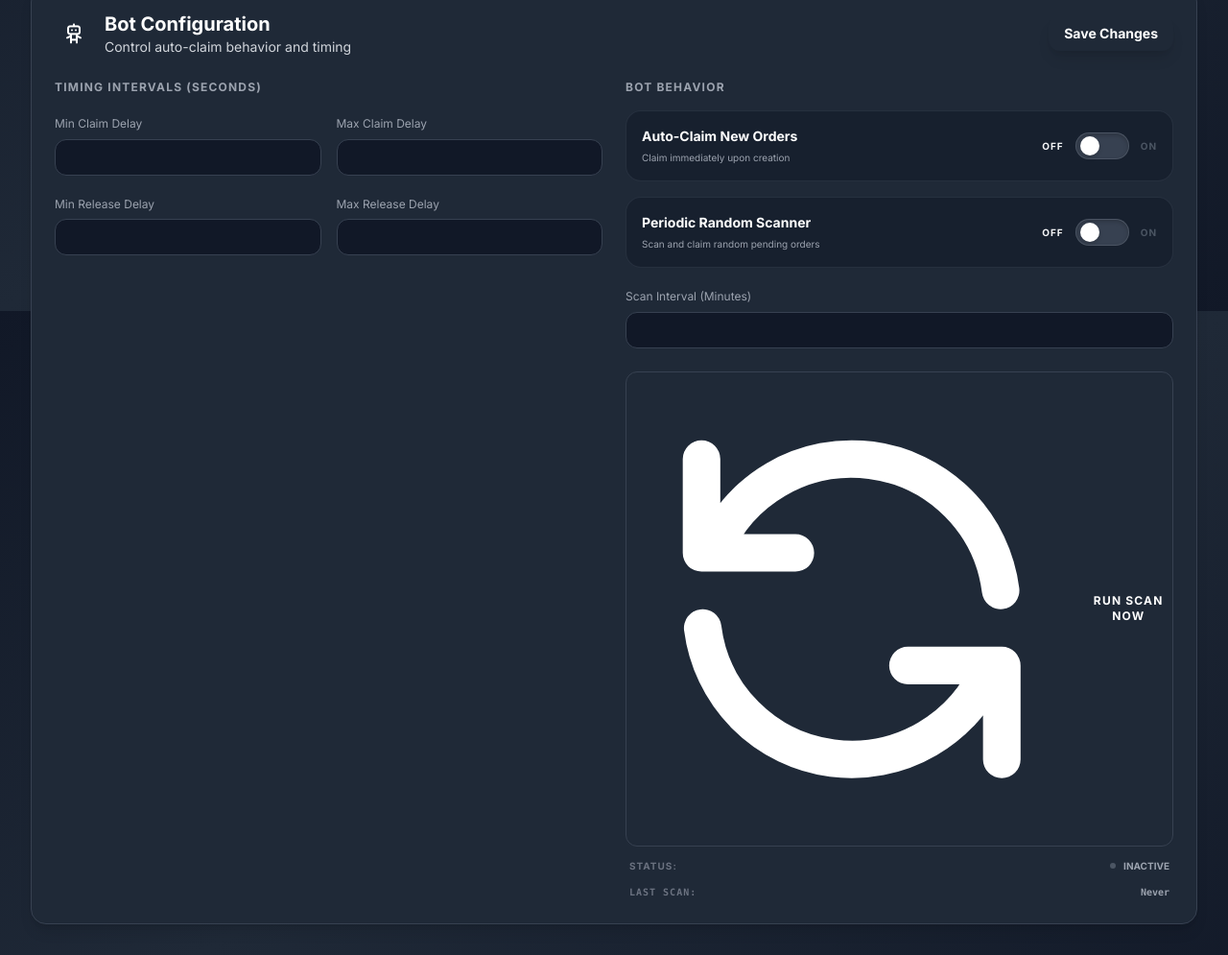
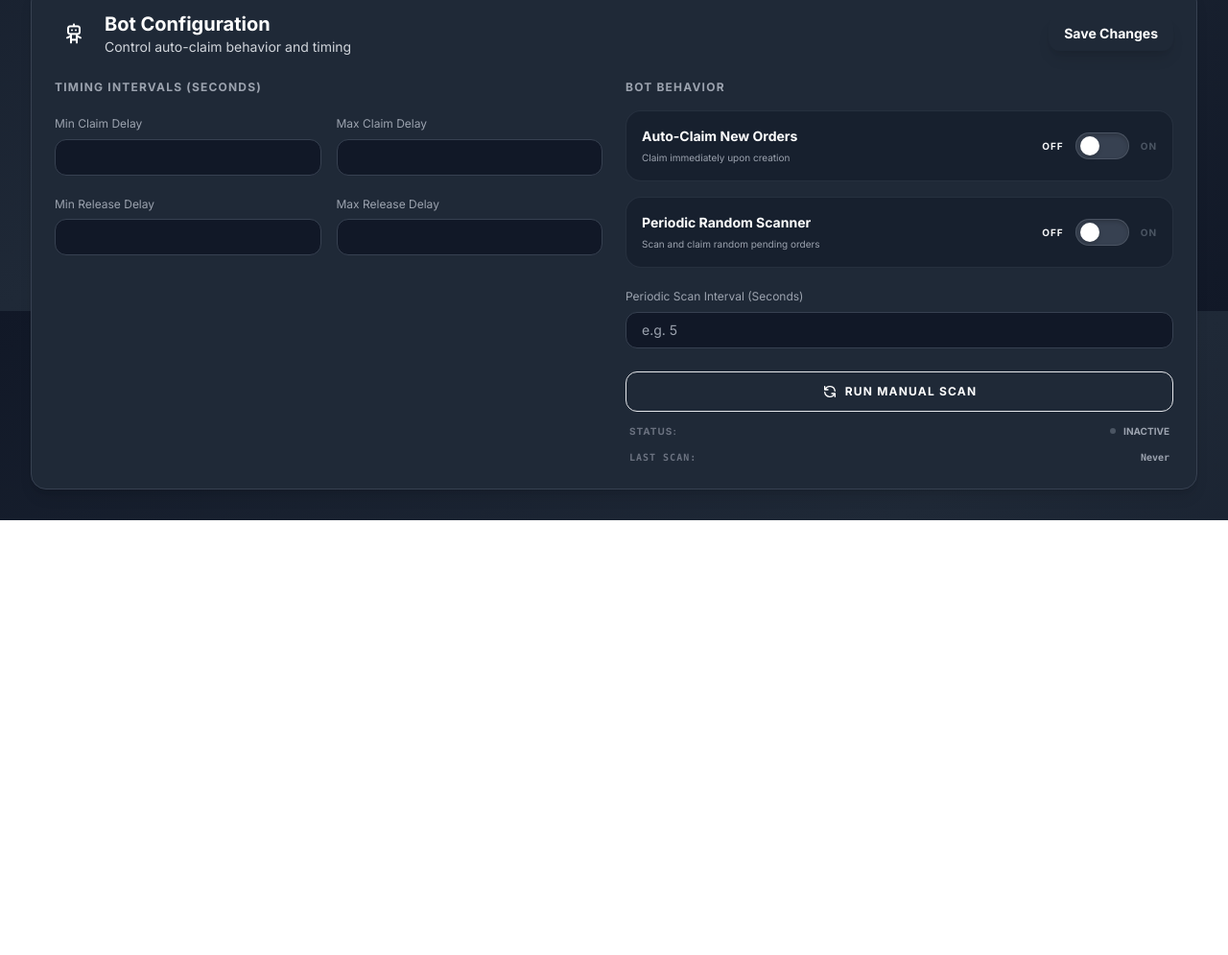
Before and after one commit to wldke2017/ghost-trades.site, a website: page public/admin.html in a window 1280 px wide. Shown: the part 1276-2271 px from the top of the page at 96% size. After the commit the page ends 1818 px from the top, so only its background shows below. Drawn offline with nearby package versions, Linux system fonts and the light colour scheme; no server answers; sample sign-in values are in the browser's storage.

Commit message:
fix: bot scanner UI distortion and interval unit change to seconds

```diff
--- a/public/admin.html
+++ b/public/admin.html
@@ -515,15 +515,15 @@
                             </div>
                         </div>
                         <div class="space-y-1">
-                            <label class="text-xs text-gray-400">Scan Interval (Minutes)</label>
-                            <input type="number" id="bot-scan-interval" class="w-full bg-gray-900 border border-gray-700 rounded-xl px-4 py-2 text-white text-sm outline-none focus:border-indigo-500 transition-all">
+                            <label class="text-xs text-gray-400">Periodic Scan Interval (Seconds)</label>
+                            <input type="number" id="bot-scan-interval" placeholder="e.g. 5" class="w-full bg-gray-900 border border-gray-700 rounded-xl px-4 py-2 text-white text-sm outline-none focus:border-indigo-500 transition-all">
                         </div>
                         <div class="pt-2 flex flex-col space-y-3">
-                            <button id="run-bot-scan-btn" class="w-full py-3 bg-gray-800 hover:bg-gray-700 text-white rounded-xl text-xs font-bold uppercase tracking-widest transition-all border border-gray-700 flex items-center justify-center gap-2 group">
-                                <svg xmlns="http://www.w3.org/2000/svg" class="h-4 w-4 text-indigo-400 group-hover:rotate-180 transition-transform duration-500" fill="none" viewBox="0 0 24 24" stroke="currentColor">
+                            <button id="run-bot-scan-btn" class="w-full py-3 bg-indigo-600/20 hover:bg-indigo-600/40 text-indigo-100 rounded-xl text-xs font-bold uppercase tracking-widest transition-all border border-indigo-500/30 flex items-center justify-center gap-2 group">
+                                <svg xmlns="http://www.w3.org/2000/svg" style="width: 16px; height: 16px;" class="group-hover:rotate-180 transition-transform duration-500" fill="none" viewBox="0 0 24 24" stroke="currentColor">
                                     <path stroke-linecap="round" stroke-linejoin="round" stroke-width="2" d="M4 4v5h.582m15.356 2A8.001 8.001 0 004.582 9m0 0H9m11 11v-5h-.581m0 0a8.003 8.003 0 01-15.357-2m15.357 2H15" />
                                 </svg>
-                                Run Scan Now
+                                Run Manual Scan
                             </button>
                             <div class="flex items-center justify-between px-1">
                                 <span class="text-[10px] text-gray-500 uppercase tracking-widest font-bold">Status:</span>
--- a/services/autoClaimService.js
+++ b/services/autoClaimService.js
@@ -130,8 +130,8 @@ const autoClaimService = {
         return;
       }
 
-      const intervalMs = (config.scan_interval || 5) * 60 * 1000;
-      logger.info(`[AUTO-CLAIM] Starting periodic scanner (Interval: ${config.scan_interval}m)`);
+      const intervalMs = (config.scan_interval || 30) * 1000;
+      logger.info(`[AUTO-CLAIM] Starting periodic scanner (Interval: ${config.scan_interval}s)`);
 
       scanTimer = setInterval(async () => {
         try {
```
